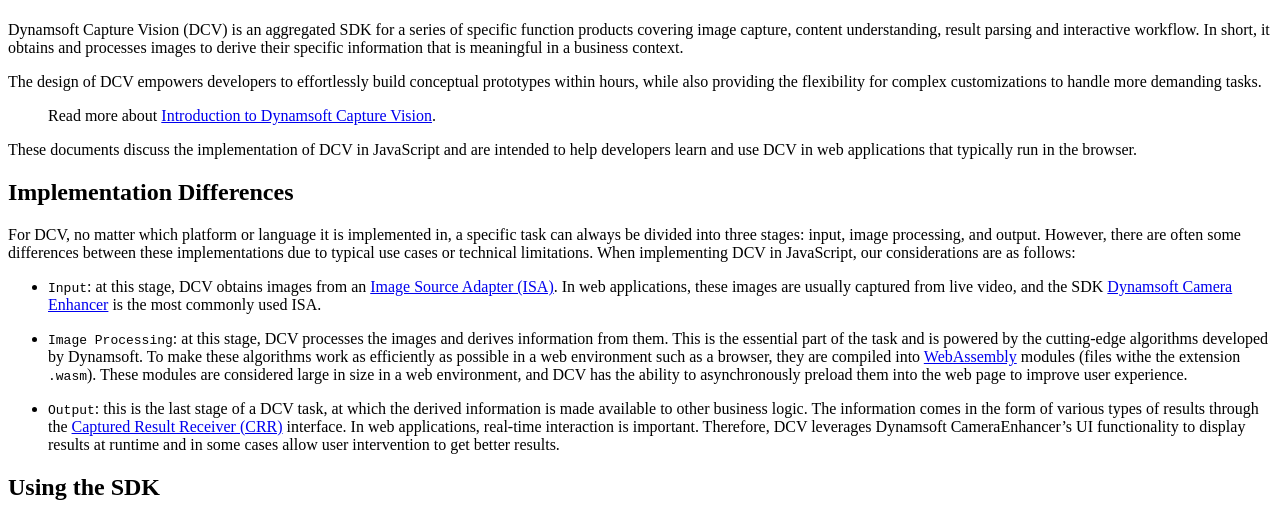
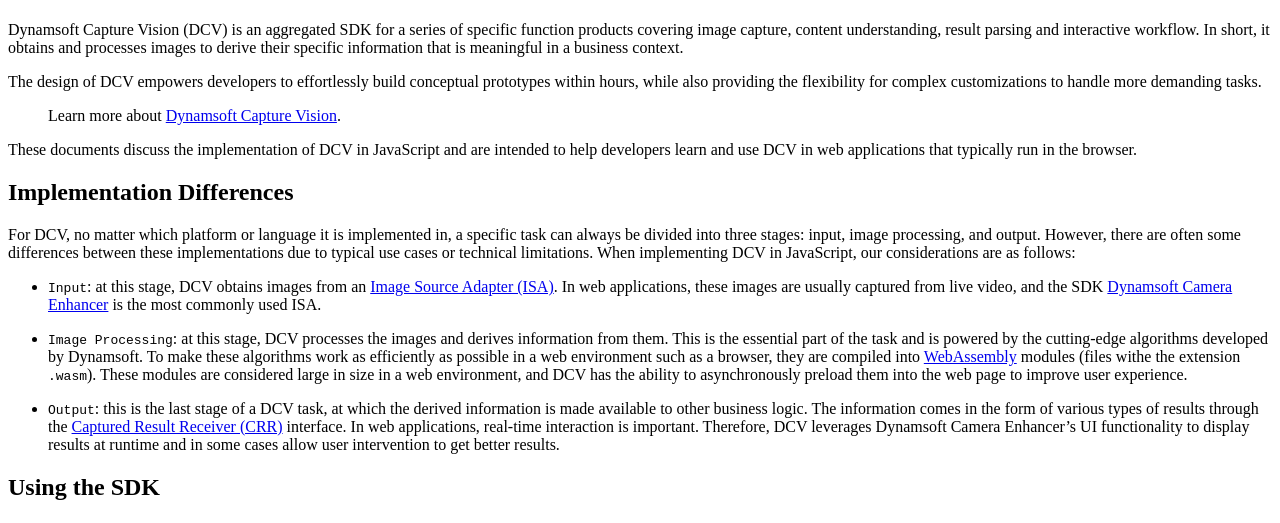
Before and after one commit to dynamsoft-docs/capture-vision-docs-js, a Jekyll site: the page built from programming/javascript/index.md, in a window 1280 px wide and 900 px high, scrolled down 521 px. Shown: the part 153-676 px from the top of the window. Built offline with Jekyll 4.4.1, drawn with Linux system fonts in a browser that asks for light colours.

Commit message:
further updated the intro

```diff
--- a/programming/javascript/index.md
+++ b/programming/javascript/index.md
@@ -12,7 +13,7 @@ Dynamsoft Capture Vision (DCV) is an aggregated SDK for a series of specific fun
 
 The design of DCV empowers developers to effortlessly build conceptual prototypes within hours, while also providing the flexibility for complex customizations to handle more demanding tasks.
 
-> Read more about [Introduction to Dynamsoft Capture Vision](https://www.dynamsoft.com/capture-vision/docs/core/introduction/).
+> Learn more about [Dynamsoft Capture Vision](https://www.dynamsoft.com/capture-vision/docs/core/introduction/).
 
 These documents discuss the implementation of DCV in JavaScript and are intended to help developers learn and use DCV in web applications that typically run in the browser.
 
@@ -24,7 +25,7 @@ For DCV, no matter which platform or language it is implemented in, a specific t
 
 - `Image Processing`: at this stage, DCV processes the images and derives information from them. This is the essential part of the task and is powered by the cutting-edge algorithms developed by Dynamsoft. To make these algorithms work as efficiently as possible in a web environment such as a browser, they are compiled into [WebAssembly](https://developer.mozilla.org/en-US/docs/WebAssembly) modules (files withe the extension `.wasm`). These modules are considered large in size in a web environment, and DCV has the ability to asynchronously preload them into the web page to improve user experience.
 
-- `Output`: this is the last stage of a DCV task, at which the derived information is made available to other business logic. The information comes in the form of various types of results through the [Captured Result Receiver (CRR)](https://www.dynamsoft.com/capture-vision/docs/core/architecture/output.html#captured-result-receiver) interface. In web applications, real-time interaction is important. Therefore, DCV leverages Dynamsoft CameraEnhancer's UI functionality to display results at runtime and in some cases allow user intervention to get better results.
+- `Output`: this is the last stage of a DCV task, at which the derived information is made available to other business logic. The information comes in the form of various types of results through the [Captured Result Receiver (CRR)](https://www.dynamsoft.com/capture-vision/docs/core/architecture/output.html#captured-result-receiver) interface. In web applications, real-time interaction is important. Therefore, DCV leverages Dynamsoft Camera Enhancer's UI functionality to display results at runtime and in some cases allow user intervention to get better results.
 
 ## Using the SDK
 
```
Also changed, not shown: other parts of programming/javascript/index.md (+1 -0 lines).
